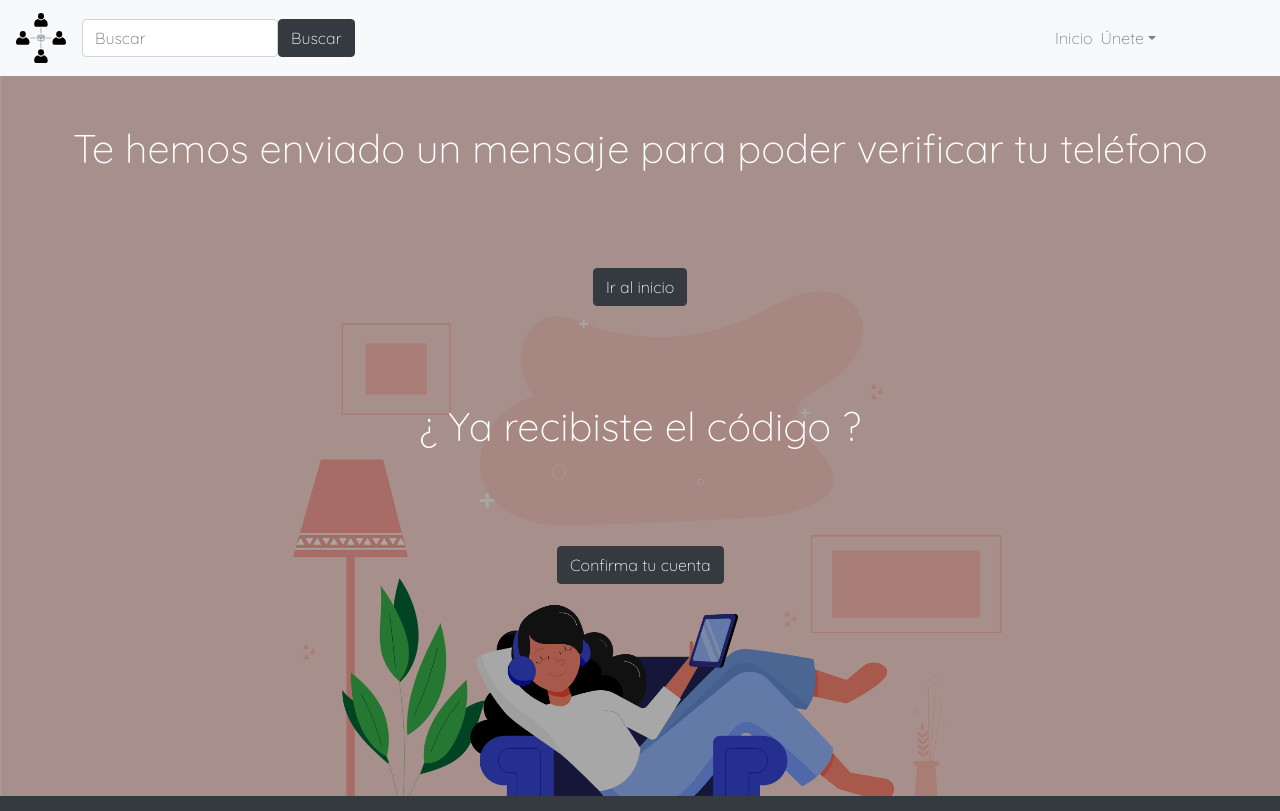
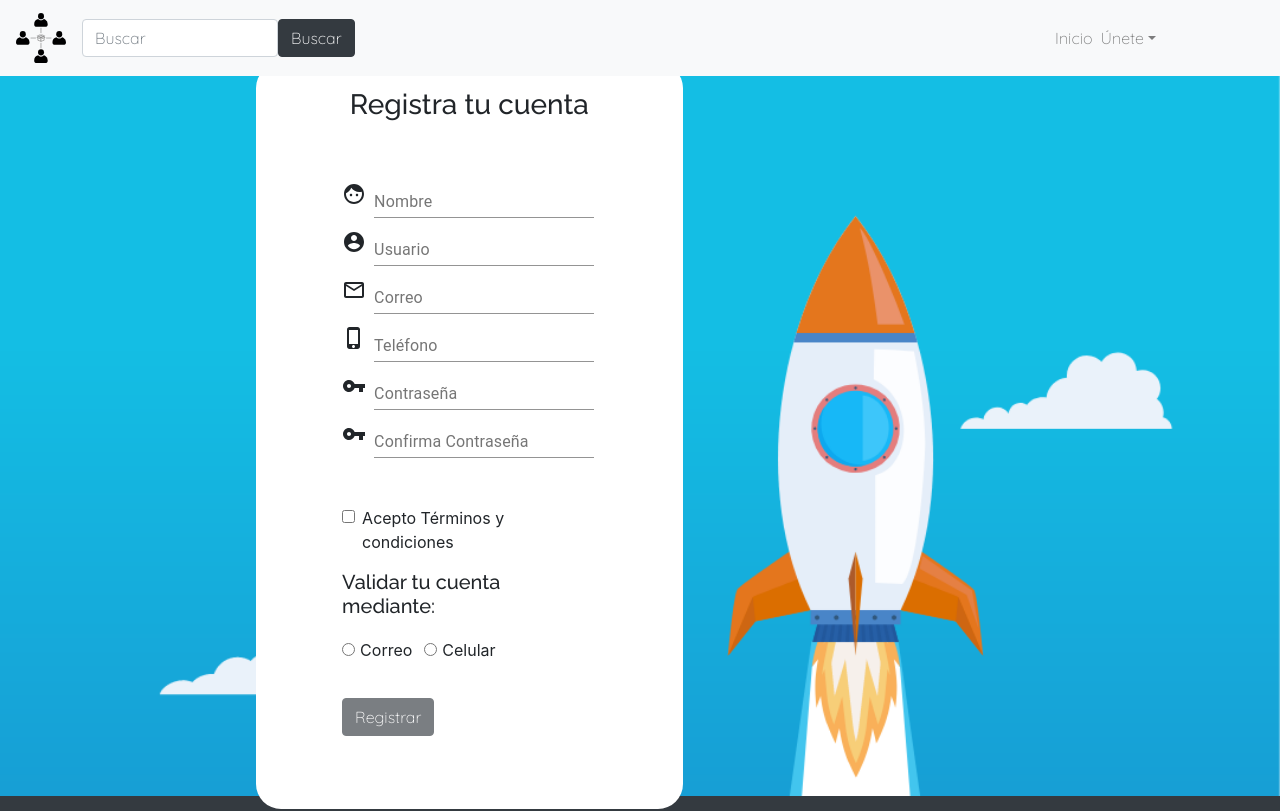
Before and after one commit to eamzea/React_Ironhack_Lend, a React (Create React App) app: page /signup in a window 1280 px wide. Shown: the top 811 px of the page. Built offline with nearby package versions, Linux system fonts and the light colour scheme; no server answers.

Commit message:
Revert modal

```diff
--- a/src/components/SignUp.js
+++ b/src/components/SignUp.js
@@ -47,7 +47,7 @@ const SignUp = () => {
     terms: Boolean,
   });
 
-  const [successState, updateSuccessState] = useState(true);
+  const [successState, updateSuccessState] = useState(false);
 
   const [validationState, updateValidationState] = useState({
     email: true,
```
